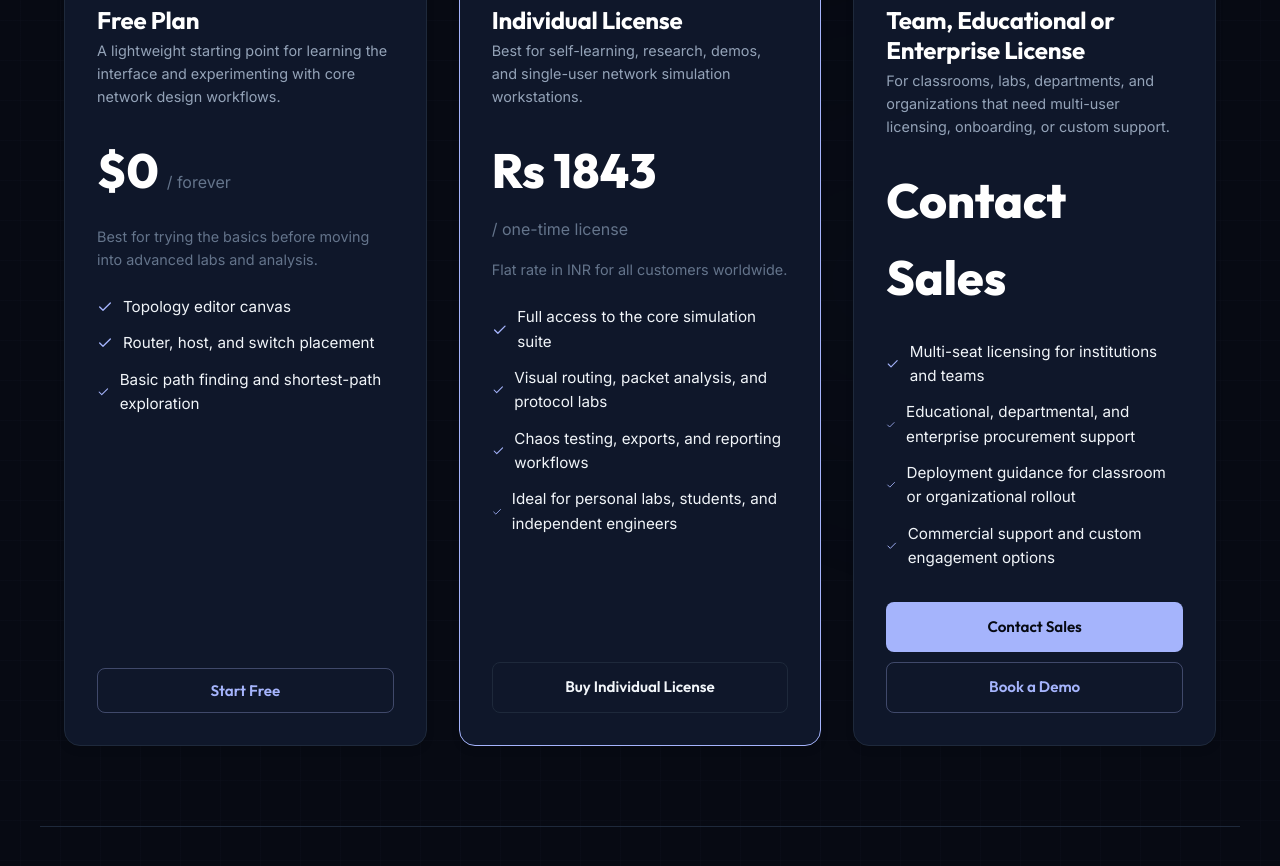
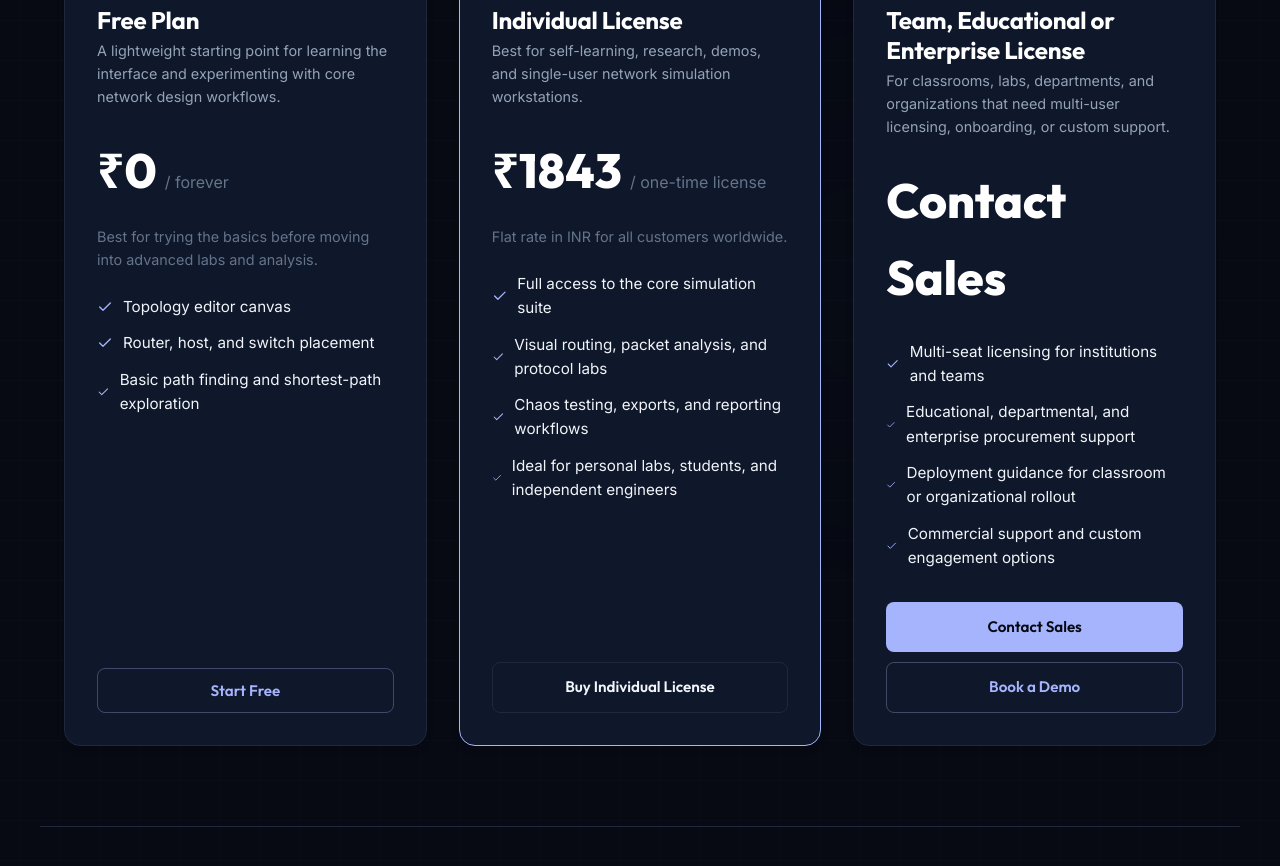
Before and after one commit to Sidharth-Prabhu/SimLab-Website, a React (Vite) app: page / in a window 1280 px wide. Shown: the part 3100-3966 px from the top of the page. Built offline with nearby package versions, Linux system fonts and the light colour scheme; no server answers.

Commit message:
Rs sign added

```diff
--- a/src/App.tsx
+++ b/src/App.tsx
@@ -180,7 +180,7 @@ type IssuedLicense = {
 
 const getRegionalPricing = () => {
   return {
-    amount: `Rs ${individualLicenseInr}`,
+    amount: `₹${individualLicenseInr}`,
     suffix: 'one-time license',
     note: 'Flat rate in INR for all customers worldwide.',
     isIndia: true,
@@ -1344,7 +1344,7 @@ Organization: ${freeOrg || 'None'}`
               </p>
 
               <div className="price-box">
-                <span className="price-num">$0</span>
+                <span className="price-num">₹0</span>
                 <span className="price-period">/ forever</span>
               </div>
               <p className="pricing-note">Best for trying the basics before moving into advanced labs and analysis.</p>
```
